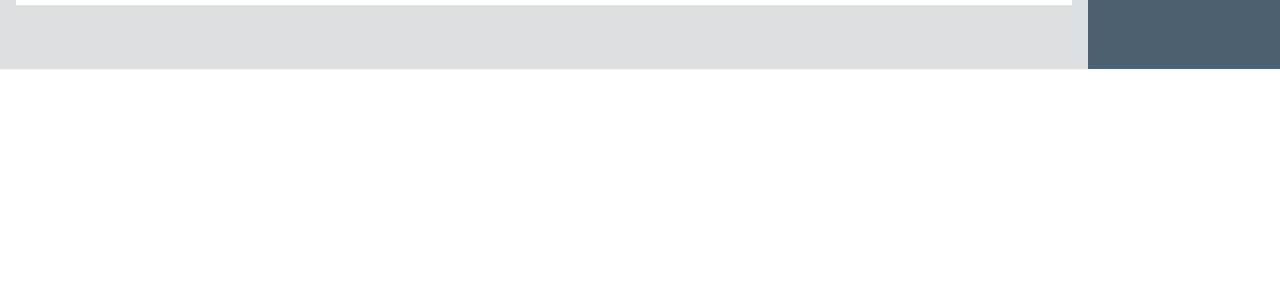
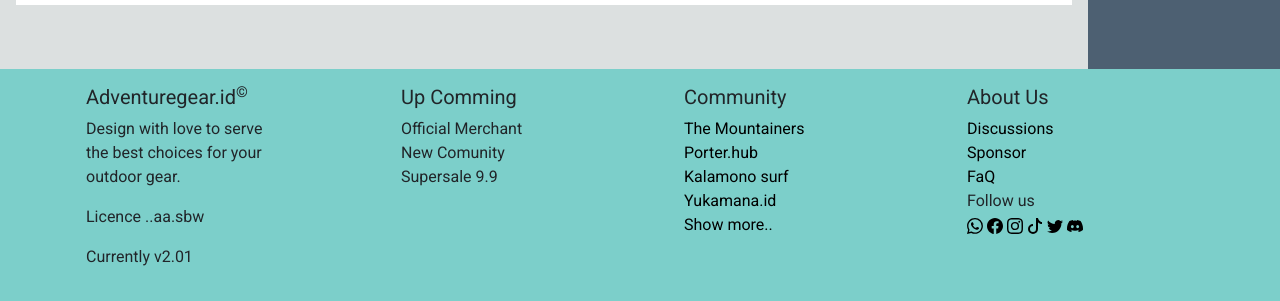
Before and after one commit to Yasirafandi/latihan-bootstrap, a plain HTML site: page index.html in a window 1280 px wide. Shown: the part 2653-2954 px from the top of the page. Before the commit the page ends 2722 px from the top, so only its background shows below. Drawn offline with nearby package versions, Linux system fonts and the light colour scheme.

Commit message:
menambahkan assets>icon>//discord.svg //membuat bagian footer

```diff
--- a/app.css
+++ b/app.css
@@ -37,3 +37,9 @@ main .content {
 .product-categori h3{
     color: #52A8A1;
 }
+.footer {
+    background-color: #7ccfca;
+}
+.foot-a {
+    width: 21ch;
+}
--- a/index.html
+++ b/index.html
@@ -342,6 +342,51 @@
           </div>
         </section>
     </main>
+    <footer>
+      <div class="footer">
+        <div class="container p-3">
+          <div class="row ">
+            <div class="col-3">
+              <h5>Adventuregear.id<sup>&copy;</sup></h5>
+              <div class="foot-a">
+                <p>Design with love to serve the best choices for your outdoor gear.</p>
+                <p>Licence ..aa.sbw</p>
+                <p>Currently v2.01</p>
+              </div>
+            </div>
+            <div class="col-3">
+              <ul style="list-style: none;">
+                <h5>Up Comming</h5>
+                <li>Official Merchant</li>
+                <li>New Comunity</li>
+                <li>Supersale 9.9</li>
+              </ul>
+            </div>
+            <div class="col-3">
+              <ul style="list-style: none;">
+                <h5>Community</h5>
+                <li><a class="text-decoration-none text-black" href="#">The Mountainers</a></li>
+                <li><a class="text-decoration-none text-black" href="#">Porter.hub</a></li>
+                <li><a class="text-decoration-none text-black" href="#">Kalamono surf</a></li>
+                <li><a class="text-decoration-none text-black" href="#">Yukamana.id</a></li>
+                <li><a class="text-decoration-none text-black" href="#">Show more..</a></li>
+              </ul>
+            </div>
+            <div class="col-3">
+              <ul style="list-style: none;">
+                <h5>About Us</h5>
+                <li><a class="text-decoration-none text-black" href="#">Discussions</a></li>
+                <li><a class="text-decoration-none text-black" href="#">Sponsor</a></li>
+                <li><a class="text-decoration-none text-black" href="#">FaQ</a></li>
+                <li>Follow us</li>
+                <li><a class="text-decoration-none text-black" href="#"><img src="assets/icon/whatsapp.svg" alt="whatsapp"></a> <a class="text-decoration-none text-black" href="#"><img src="assets/icon/facebook.svg" alt="facebook"></a> <a class="text-decoration-none text-black" href="#"><img src="assets/icon/instagram.svg" alt="instagram"></a> <a class="text-decoration-none text-black" href="#"><img src="assets/icon/tiktok.svg" alt="tiktok"></a> <a class="text-decoration-none text-black" href="#"><img src="assets/icon/twitter.svg" alt="twitter"></a> <a class="text-decoration-none text-black" href="#"></a><img src="assets/icon/discord.svg" alt="discrord"></li>
+
+              </ul>
+            </div>
+          </div>
+        </div>
+      </div>
+    </footer>
     <script src="https://cdn.jsdelivr.net/npm/bootstrap@5.2.3/dist/js/bootstrap.bundle.min.js" integrity="sha384-kenU1KFdBIe4zVF0s0G1M5b4hcpxyD9F7jL+jjXkk+Q2h455rYXK/7HAuoJl+0I4" crossorigin="anonymous"></script>
   </body>
 </html>
```
Also changed, not shown: assets/icon/discord.svg (added).
